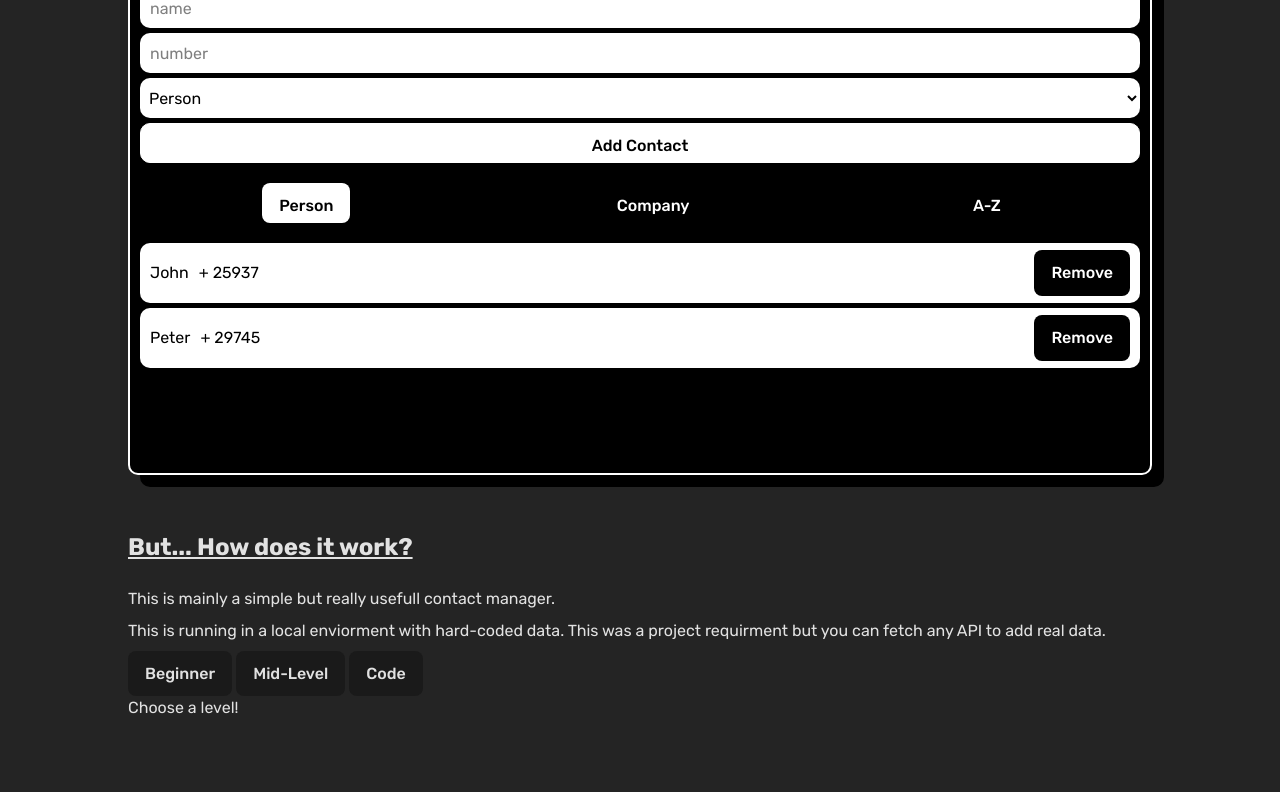
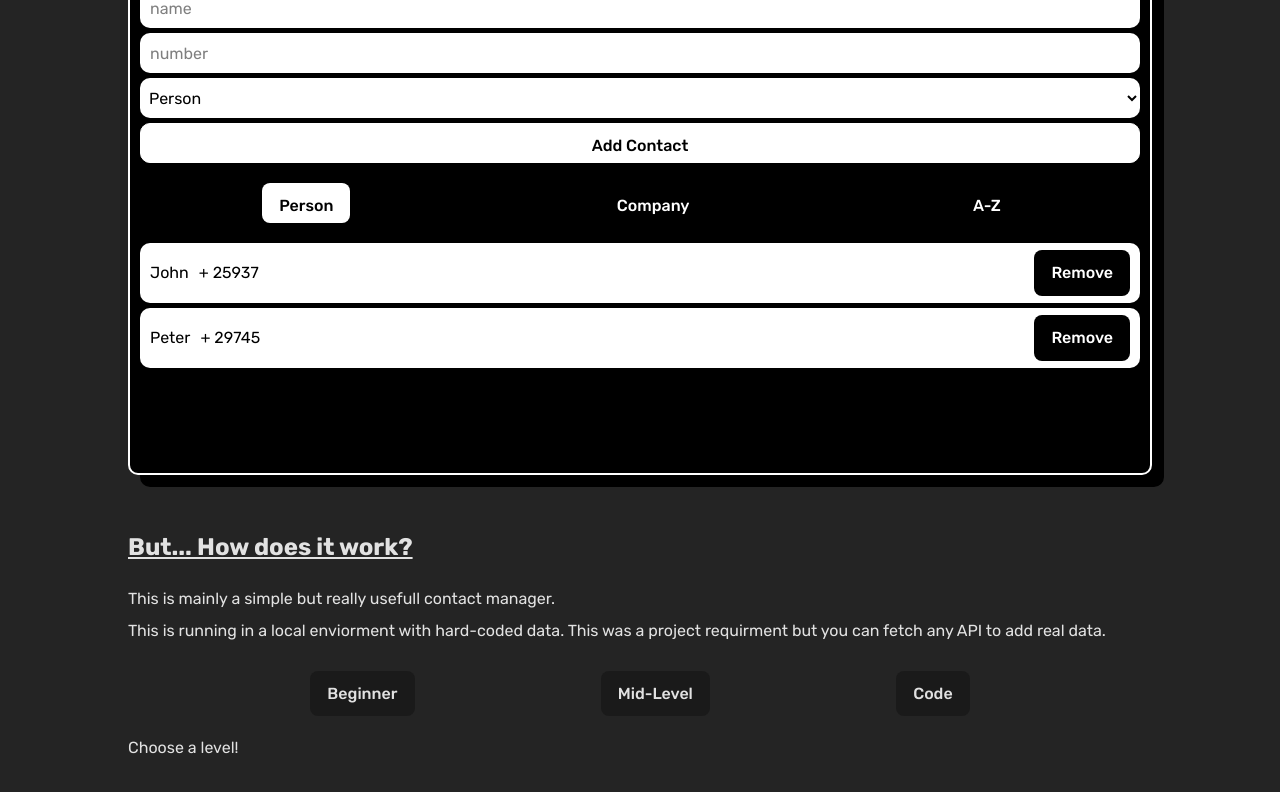
Before and after one commit to kinxori/inxel-test, a React (Vite) app: page / in a window 1280 px wide. Shown: the part 325-1117 px from the top of the page. Built offline with nearby package versions, Linux system fonts and the light colour scheme.

Commit message:
updated content number 55

```diff
--- a/src/App.jsx
+++ b/src/App.jsx
@@ -27,8 +27,8 @@ export default function App() {
           This is running in a local enviorment with hard-coded data. This was a project requirment
           but you can fetch any API to add real data.
         </p>
-        <div className="w-[100%] m-[0 auto]  ">
-          <div className="flex gap-1 ">
+        <div className="w-[100%] my-5 mx-auto">
+          <div className="flex gap-1 justify-evenly ">
             <div>
               <button>Beginner</button>
             </div>
@@ -39,7 +39,7 @@ export default function App() {
               <button>Code</button>
             </div>
           </div>
-          <div>
+          <div className="my-5     ">
             {panel === "" ? (
               <div>Choose a level!</div>
             ) : panel === "begginer" ? (
```
